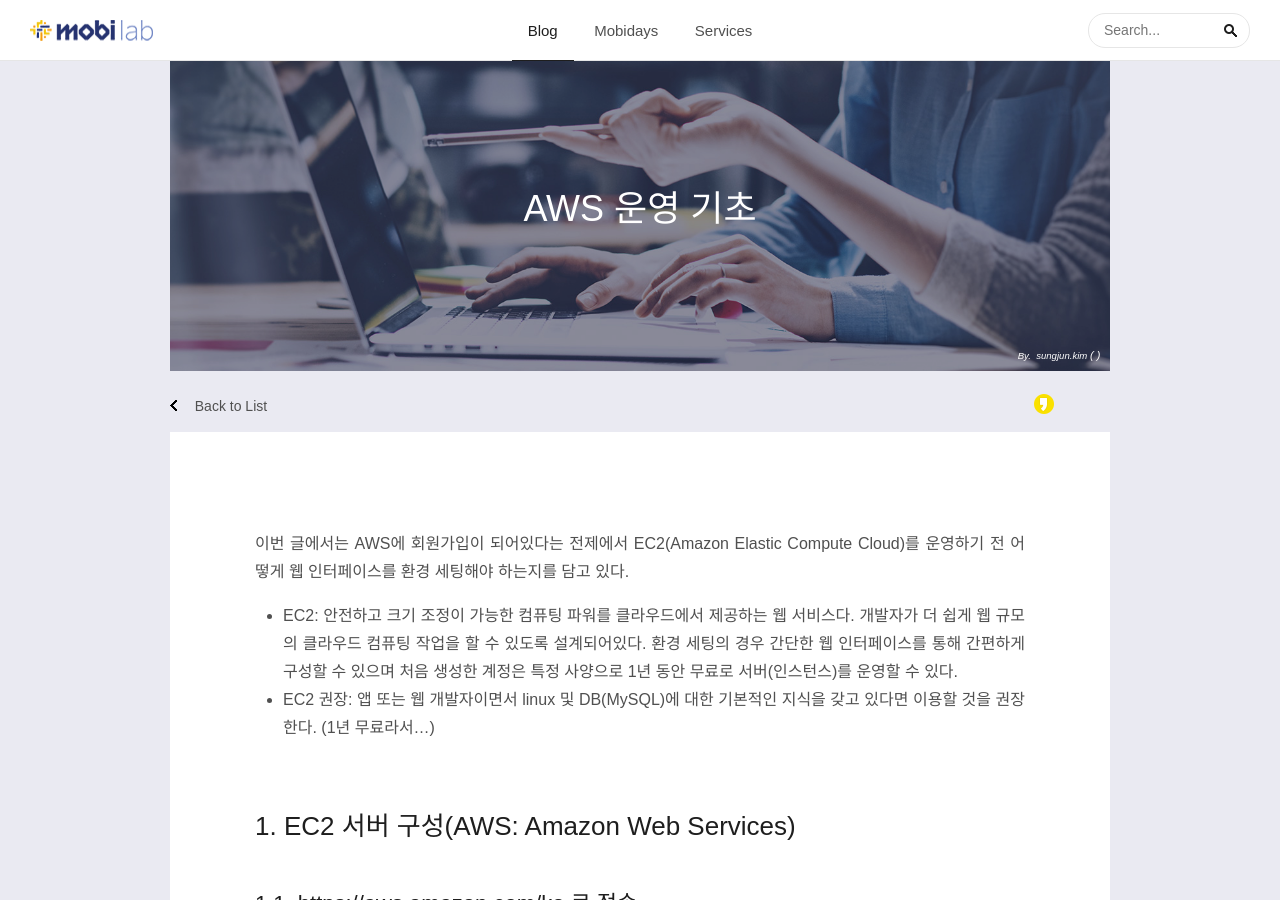
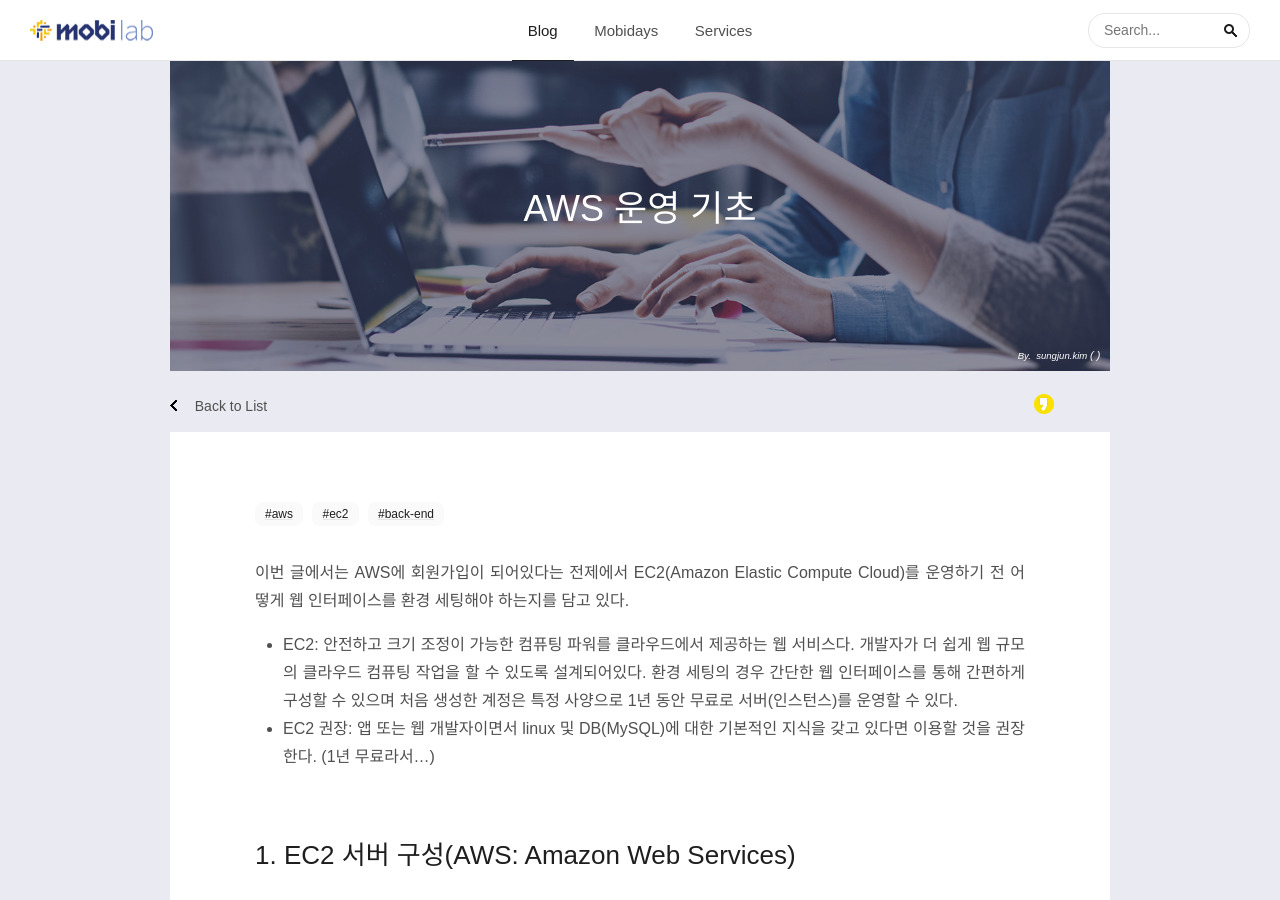
Before and after one commit to mobidays-dev/mobilab, a Jekyll site: the page built from _posts/2018-07-27-aws-운영-기초.md, in a window 1280 px wide and 900 px high. Built offline with Jekyll 4.4.1, drawn with Linux system fonts in a browser that asks for light colours; comment, search, counter and statistics services are not loaded.

Commit message:
Update Posts “2018-07-27-aws-운영-기초”

```diff
--- a/_posts/2018-07-27-aws-운영-기초.md
+++ b/_posts/2018-07-27-aws-운영-기초.md
@@ -3,6 +3,10 @@
 title: AWS 운영 기초
 author: sungjun.kim
 date: '2018-07-27 02:00'
+tags:
+  - aws
+  - ec2
+  - back-end
 published: true
 ---
 이번 글에서는 AWS에 회원가입이 되어있다는 전제에서 EC2(Amazon Elastic Compute Cloud)를 운영하기 전 어떻게 웹 인터페이스를 환경 세팅해야 하는지를 담고 있다.
```
